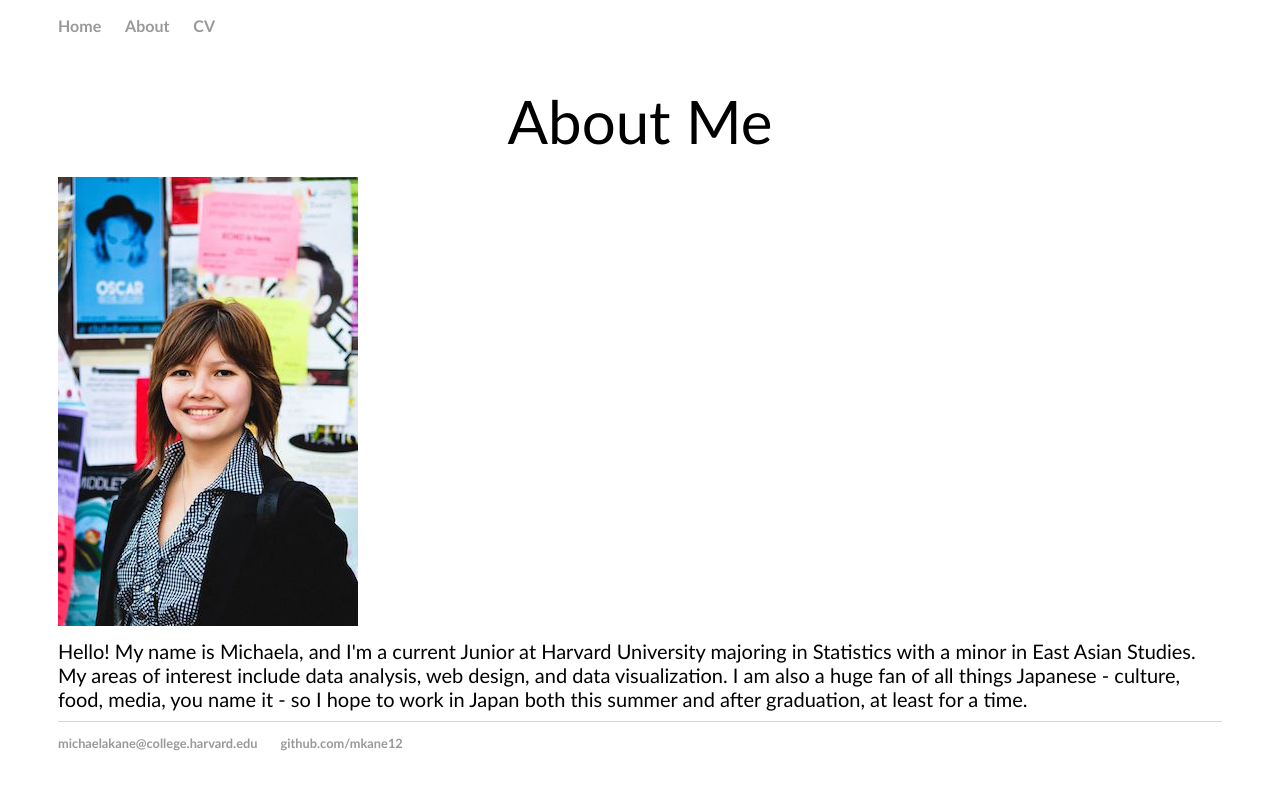
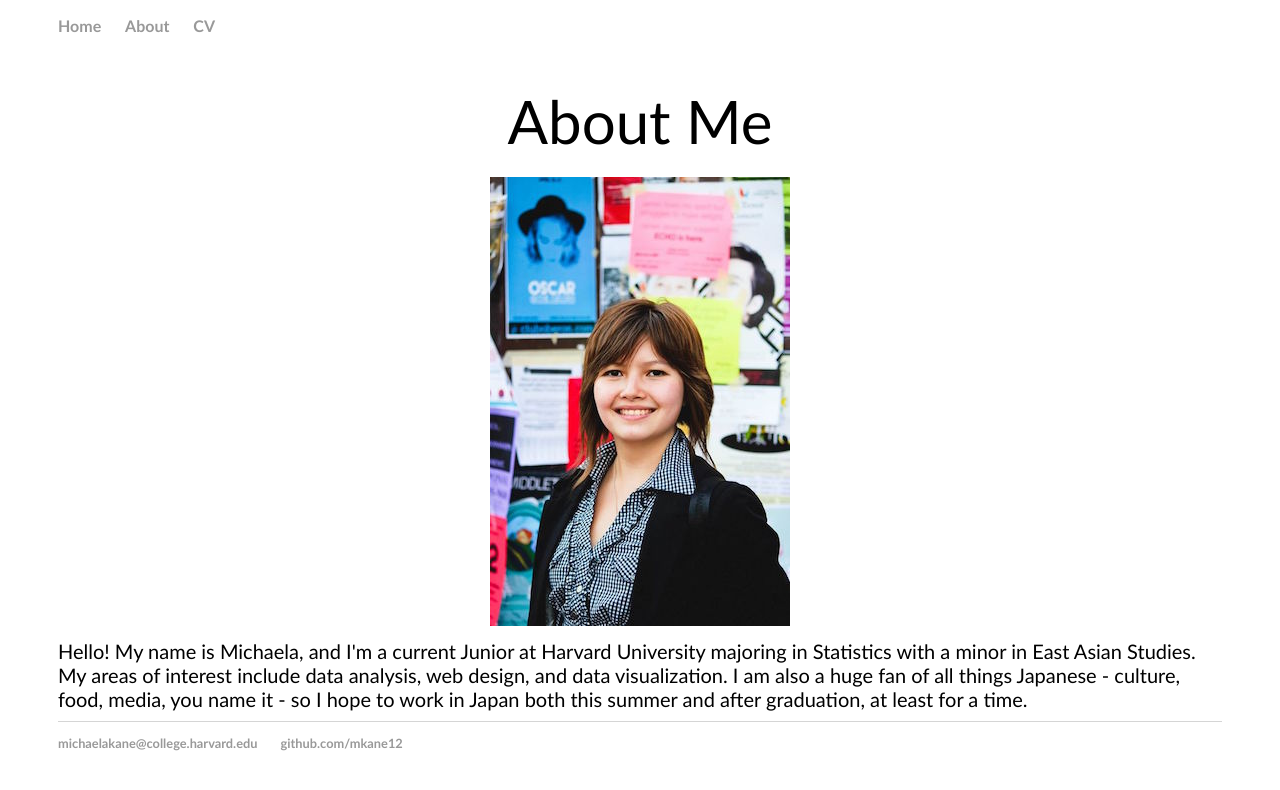
Before and after one commit to mkane12/mkane12.github.io, a Jekyll site: the page built from about/index.html, in a window 1280 px wide. Shown: the top 790 px of the page. Built offline with Jekyll 4.4.1, drawn with Linux system fonts in a browser that asks for light colours.

Commit message:
Update index.html

```diff
--- a/about/index.html
+++ b/about/index.html
@@ -4,7 +4,7 @@ title: About Me
 ---
 	<h1>{{ page.title }}</h1>
 
-	<img src="headshot.jpg">
+<center><img src="headshot.jpg"></center>
 
   	<p>Hello! My name is Michaela, and I'm a current Junior at Harvard University majoring in Statistics with a minor in East Asian Studies.
 	My areas of interest include data analysis, web design, and data visualization. I am also a huge fan of all things Japanese -
```
